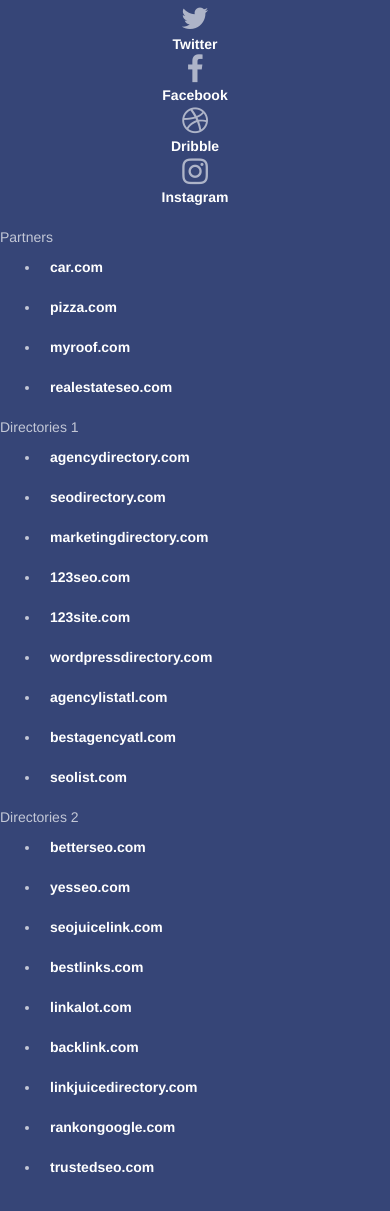
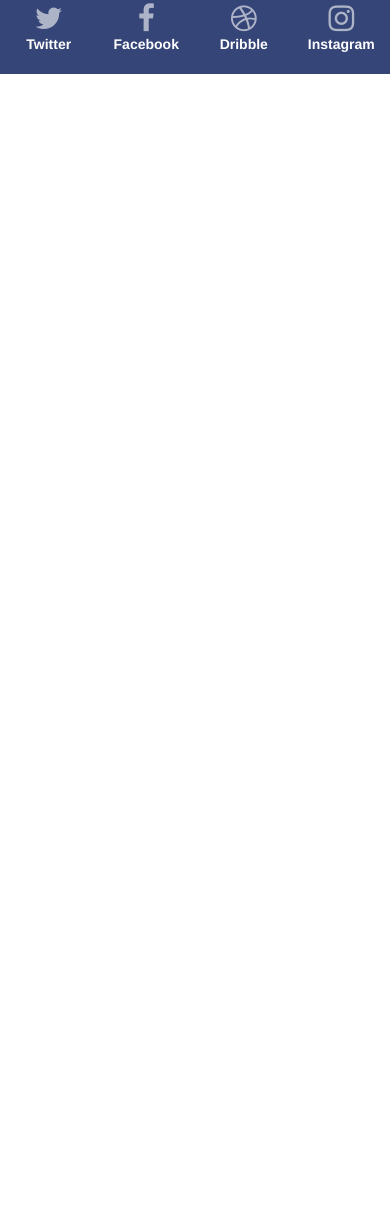
Before and after one commit to isfiaya/project4, a plain HTML site: page index.html in a window 390 px wide. Shown: the part 4759-5970 px from the top of the page. After the commit the page ends 4833 px from the top, so only its background shows below. Drawn offline with Linux system fonts and the light colour scheme.

Commit message:
removed blackhat links, fixed social links

```diff
--- a/index.html
+++ b/index.html
@@ -254,25 +254,25 @@
 						</p>
 						<br>
 						<div class="row row-no-gutters social">
-							<div class="col-sm-3">
+							<div class="col-xs-3">
 								<div class="text-center">
 									<a class="social" href="index.html"><span
 											class="fa fa-twitter icon-md"></span><br>Twitter</a>
 								</div>
 							</div>
-							<div class="col-sm-3">
+							<div class="col-xs-3">
 								<div class="text-center">
 									<a class="social" href="index.html"><span
 											class="fa fa-facebook icon-md"></span><br>Facebook</a>
 								</div>
 							</div>
-							<div class="col-sm-3">
+							<div class="col-xs-3">
 								<div class="text-center">
 									<a class="social" href="index.html"><span
 											class="fa fa-dribbble icon-md"></span><br>Dribble</a>
 								</div>
 							</div>
-							<div class="col-sm-3">
+							<div class="col-xs-3">
 								<div class="text-center">
 									<a class="social" href="index.html"><span
 											class="fa fa-instagram icon-md"></span><br>Instagram</a>
@@ -280,46 +280,6 @@
 							</div>
 
 
-						</div>
-						<div class="row"> <br>
-							<div class="col-sm-4">
-
-								Partners
-								<ul>
-									<li><a href="car.com">car.com</a></li>
-									<li><a href="pizza.com">pizza.com</a></li>
-									<li><a href="myroof.com">myroof.com</a></li>
-									<li><a href="realestateseo.com">realestateseo.com</a></li>
-								</ul>
-							</div>
-							<div class="col-sm-4">
-								Directories 1
-								<ul>
-									<li><a href="agencydirectory.com">agencydirectory.com</a></li>
-									<li><a href="seodirectory.com">seodirectory.com</a></li>
-									<li><a href="marketingdirectory.com">marketingdirectory.com</a></li>
-									<li><a href="123seo.com">123seo.com</a></li>
-									<li><a href="123site.com">123site.com</a></li>
-									<li><a href="wordpressdirectory.com">wordpressdirectory.com</a></li>
-									<li><a href="agencylistatl.com">agencylistatl.com</a></li>
-									<li><a href="bestagencyatl.com">bestagencyatl.com</a></li>
-									<li><a href="seolist.com">seolist.com</a></li>
-								</ul>
-							</div>
-							<div class="col-sm-4">
-								Directories 2
-								<ul>
-									<li><a href="betterseo.com">betterseo.com</a></li>
-									<li><a href="yesseo.com">yesseo.com</a></li>
-									<li><a href="seojuicelink.com">seojuicelink.com</a></li>
-									<li><a href="bestlinks.com">bestlinks.com</a></li>
-									<li><a href="linkalot.com">linkalot.com</a></li>
-									<li><a href="backlink.com">backlink.com</a></li>
-									<li><a href="linkjuicedirectory.com">linkjuicedirectory.com</a></li>
-									<li><a href="rankongoogle.com">rankongoogle.com</a></li>
-									<li><a href="trustedseo.com">trustedseo.com</a></li>
-								</ul>
-							</div>
 						</div>
 					</div>
 				</div>
```
Also changed, not shown: contact.html (+4 -4 lines).
